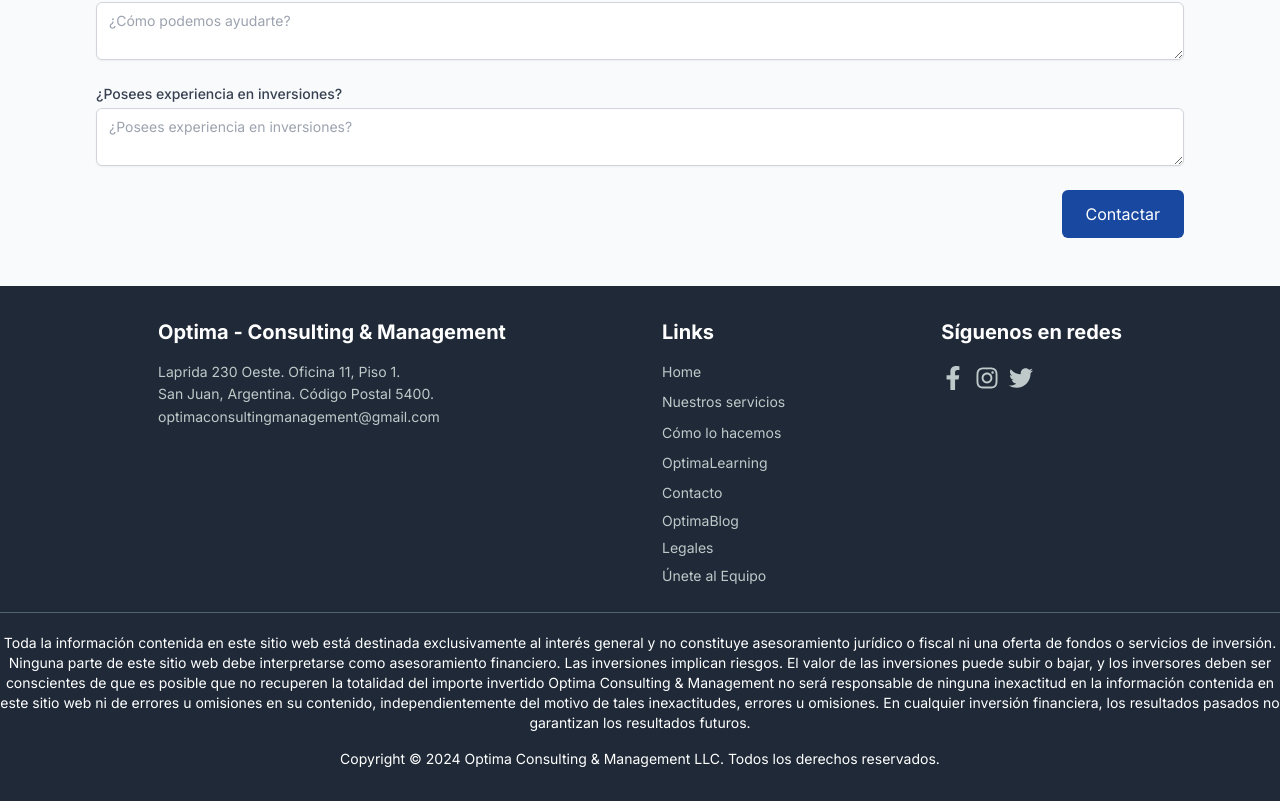
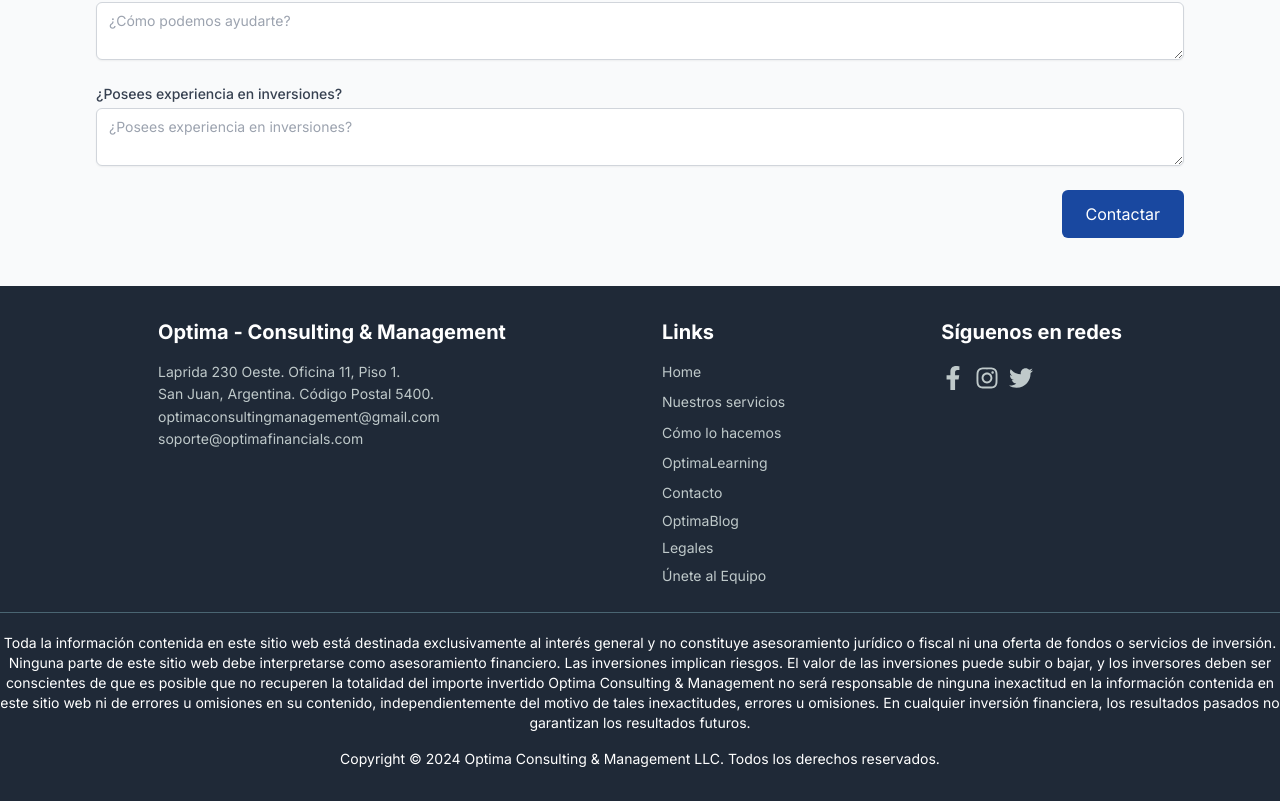
Before and after one commit to fedeheisemberg/Optima-Landing-Page, a Next.js app: page / in a window 1280 px wide. Shown: the part 4305-5106 px from the top of the page. Built offline with nearby package versions, Linux system fonts and the light colour scheme; no server answers.

Commit message:
Update footer.js

```diff
--- a/src/components/footer.js
+++ b/src/components/footer.js
@@ -13,6 +13,7 @@
           <p>Laprida 230 Oeste. Oficina 11, Piso 1.</p>
           <p>San Juan, Argentina. Código Postal 5400.</p>
           <p>optimaconsultingmanagement@gmail.com</p>
+          <p>soporte@optimafinancials.com</p>
         </div>
         <div className="footer-section">
           <h3 className="font-bold text-xl mb-4">Links</h3>
```
